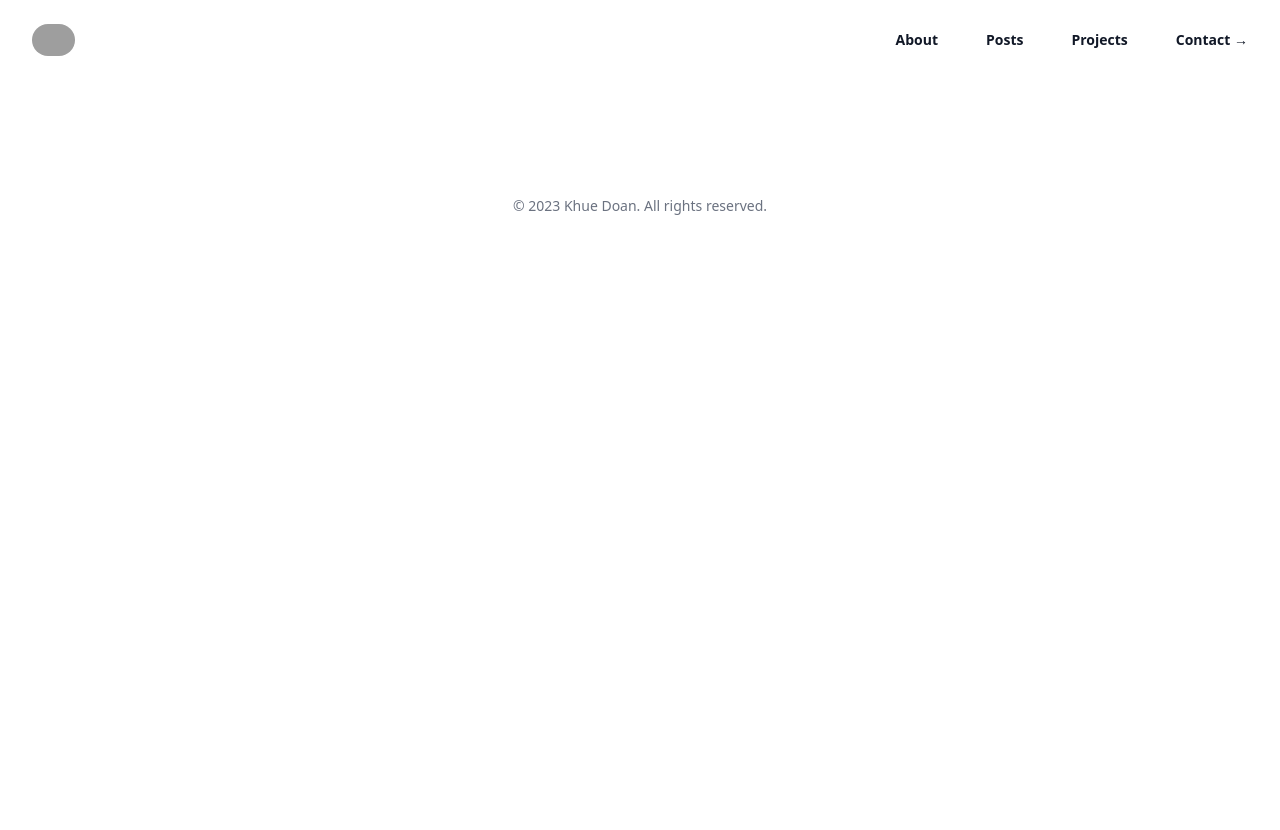
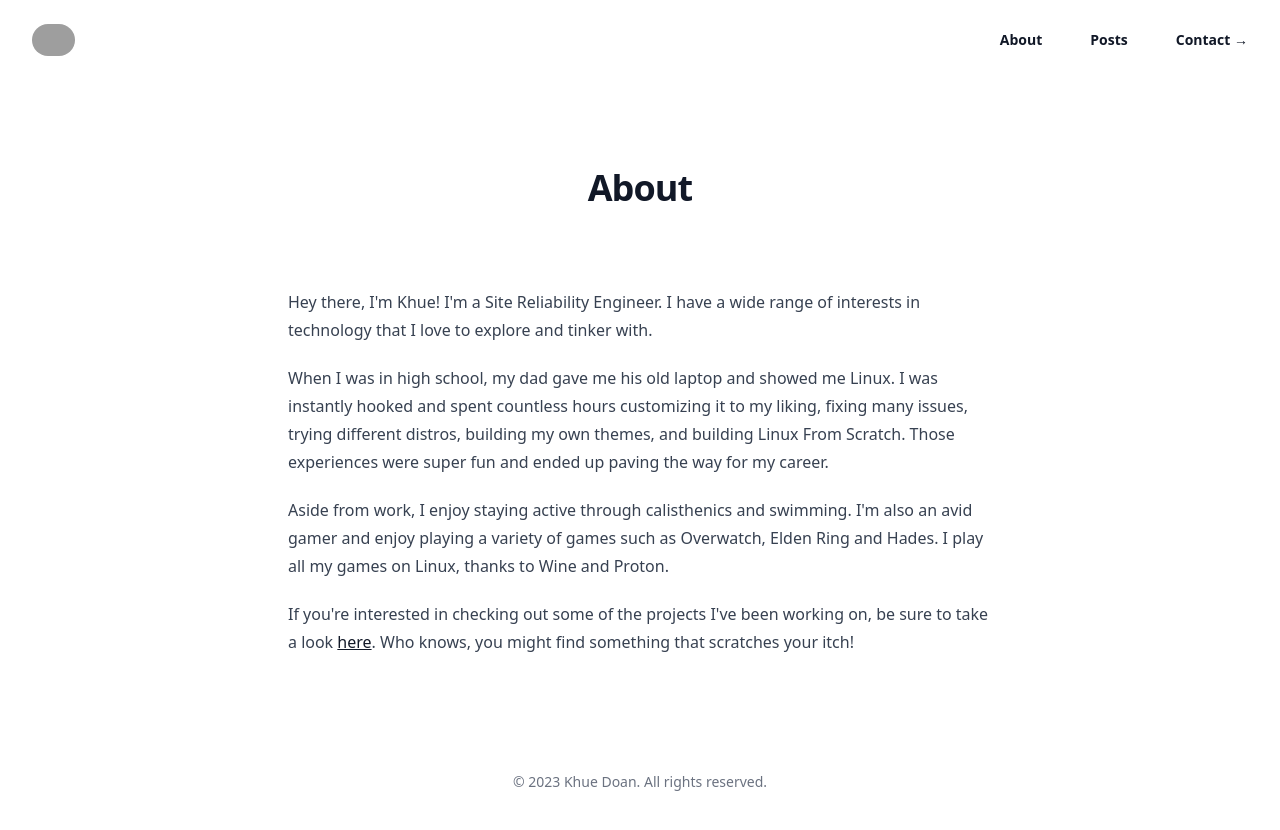
Before and after one commit to khuedoan/blog, a Next.js app: page /about in a window 1280 px wide. Shown: the top 830 px of the page. Before the commit the page ends 800 px from the top, so only its background shows below. Built offline with nearby package versions, Linux system fonts and the light colour scheme; grey boxes are pictures that could not be loaded.

Commit message:
feat: update about page

```diff
--- a/app/about/page.tsx
+++ b/app/about/page.tsx
@@ -1,3 +1,38 @@
 export default function About() {
-  return <></>;
+  return (
+    <>
+      <div className="mx-auto max-w-3xl px-6 lg:px-8">
+        <h1 className="mt-2 py-20 text-center text-3xl font-bold tracking-tight text-gray-900 sm:text-4xl">
+          About
+        </h1>
+        <article className="prose max-w-none">
+          <p>
+            Hey there, I&apos;m Khue! I&apos;m a Site Reliability Engineer. I
+            have a wide range of interests in technology that I love to explore
+            and tinker with.
+          </p>
+          <p>
+            When I was in high school, my dad gave me his old laptop and showed
+            me Linux. I was instantly hooked and spent countless hours
+            customizing it to my liking, fixing many issues, trying different
+            distros, building my own themes, and building Linux From Scratch.
+            Those experiences were super fun and ended up paving the way for my
+            career.
+          </p>
+          <p>
+            Aside from work, I enjoy staying active through calisthenics and
+            swimming. I&apos;m also an avid gamer and enjoy playing a variety of
+            games such as Overwatch, Elden Ring and Hades. I play all my games
+            on Linux, thanks to Wine and Proton.
+          </p>
+          <p>
+            If you&apos;re interested in checking out some of the projects
+            I&apos;ve been working on, be sure to take a look{" "}
+            <a href="https://github.com/khuedoan">here</a>. Who knows, you might
+            find something that scratches your itch!
+          </p>
+        </article>
+      </div>
+    </>
+  );
 }
--- a/app/posts/page.tsx
+++ b/app/posts/page.tsx
@@ -3,6 +3,11 @@ import PostList from "@/components/post-list";
 export default function Posts() {
   return (
     <>
+      <div className="text-center">
+        <h1 className="mt-2 text-3xl font-bold tracking-tight text-gray-900 sm:text-4xl">
+          Posts
+        </h1>
+      </div>
       <PostList />
     </>
   );
--- a/app/projects/page.tsx
+++ /dev/null
@@ -1,3 +0,0 @@
-export default function Projects() {
-  return <></>;
-}
--- a/components/header.tsx
+++ b/components/header.tsx
@@ -7,7 +7,6 @@ import { HiBars3, HiXMark } from "react-icons/hi2";
 const navigation = [
   { name: "About", href: "/about" },
   { name: "Posts", href: "/posts" },
-  { name: "Projects", href: "/projects" },
 ];
 
 export default function Header() {
```
